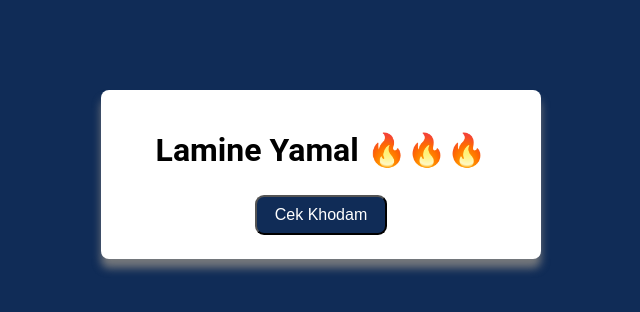
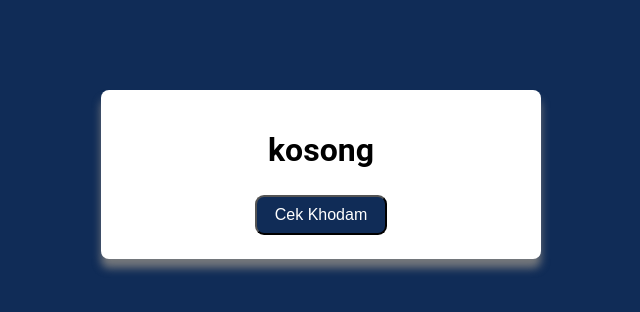
Before and after one commit to Resalfin/introToJquery, a plain HTML site: page index.html in a window 1280 px wide. Both pictures are taken after a click on the button "Cek Khodam". Shown: the whole page, without its empty margins (319-959 px from the left). Drawn offline with Linux system fonts and the light colour scheme.

Commit message:
ubah kontent kodam

```diff
--- a/index.html
+++ b/index.html
@@ -16,7 +16,7 @@
     <script src="jQuery.js"></script>
     <script>
       $(".btn").click(() => {
-        $(".judul").text("Lamine Yamal 🔥🔥🔥");
+        $(".judul").text("kosong");
         // $(".container").css("box-shadow", "0 9px 9px rgba(255, 0, 0, 0.9)"),
         // $(".judul").css("color", "#FF0000"),
         // $(".btn").hide();
```
